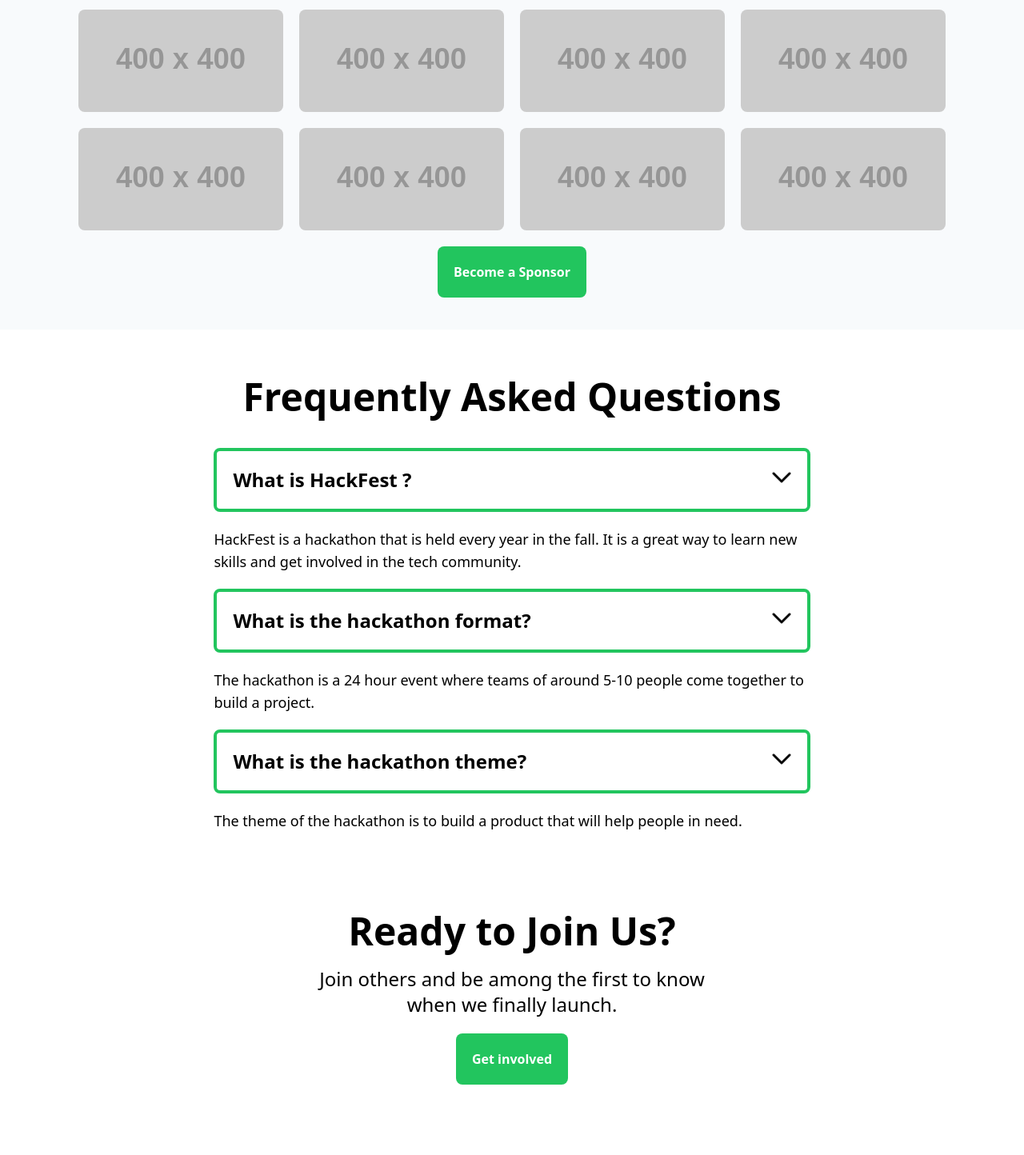
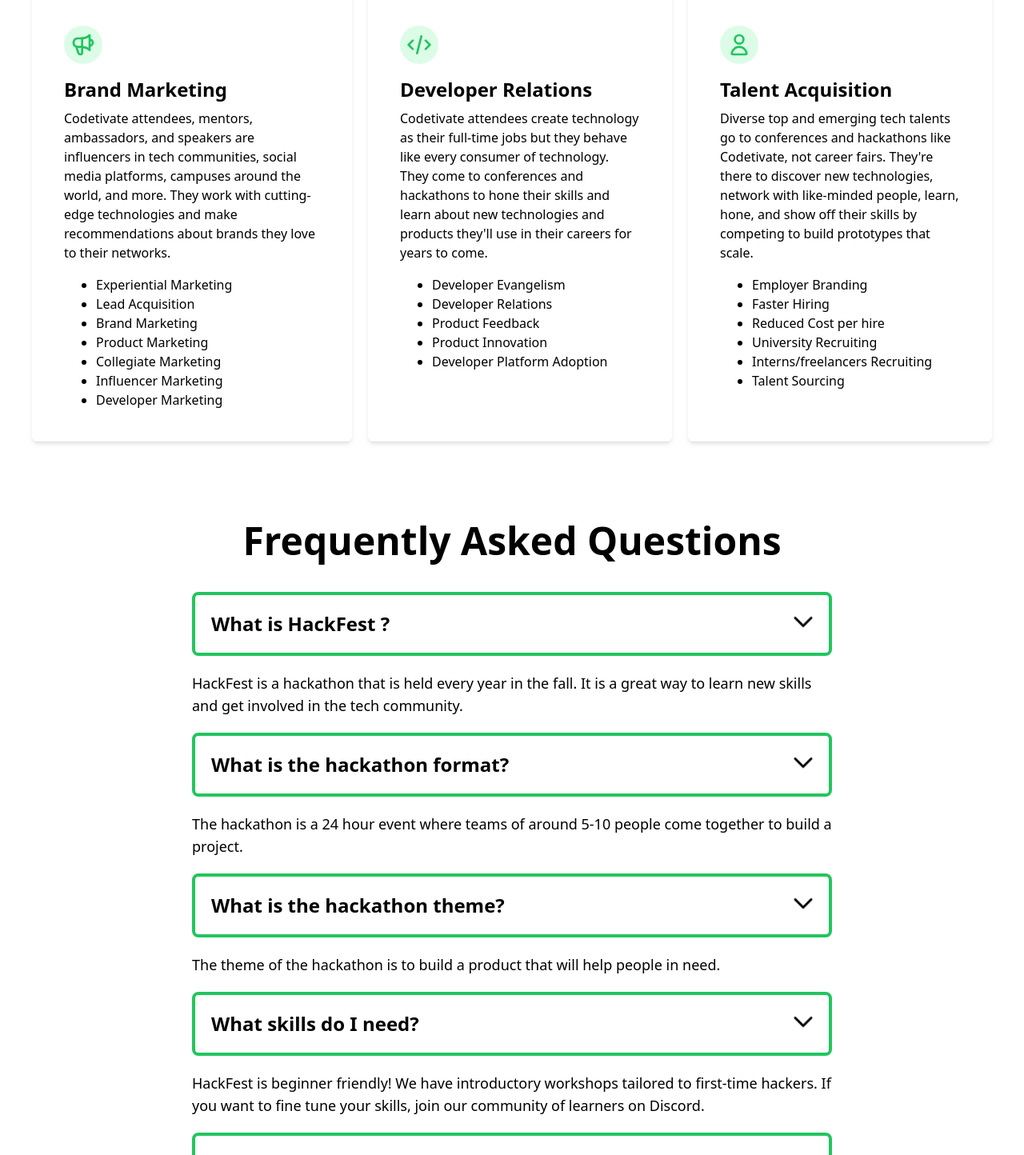
Before and after one commit to GenZtechies/gzt-hackfest, a Next.js app: page / in a window 1280 px wide. Shown: the part 1982-3426 px from the top of the page at 80% size. Built offline with nearby package versions, Linux system fonts and the light colour scheme.

Commit message:
FAQS and Sponsors

```diff
--- a/pages/index.tsx
+++ b/pages/index.tsx
@@ -29,7 +29,7 @@
 
 
                         <div className="w-screen md:w-9/12">
-                            <img src="/assets/images/icon-5.svg" alt="hackathon"/>
+                            <img src="/assets/images/icon-5.svg" alt="hackathon" />
                         </div>
 
                     </div>
@@ -73,7 +73,7 @@
                     <div className="grid grid-cols-1 md:grid-cols-2 lg:grid-cols-3 gap-5">
                         <div className="bg-green-500 p-2 rounded-lg shadow-lg hover:scale-105 transition duration-300">
 
-                            <img src="https://via.placeholder.com/600x600"  alt="team-member" className="h-60 w-72 object-cover object-center rounded-lg pb-2" />
+                            <img src="https://via.placeholder.com/600x600" alt="team-member" className="h-60 w-72 object-cover object-center rounded-lg pb-2" />
 
                             <h4 className="text-xl text-white font-bold px-1">Samantha Jane</h4>
                             <p className="text-md text-white font-light px-1 italic">Software Developer</p>
@@ -95,7 +95,7 @@
                 </section>
 
 
-                <section id="sponsors" className="container flex flex-col items-center mx-auto p-10 bg-slate-50">
+                {/* <section id="sponsors" className="container flex flex-col items-center mx-auto p-10 bg-slate-50">
 
                     <h3 className="text-5xl font-bold py-5 text-center text-black">Our Sponsors</h3>
 
@@ -127,11 +127,65 @@
                     </div>
 
                     <button className="bg-green-500 text-white font-bold p-5 rounded-lg mt-5">Become a Sponsor</button>
+                </section> */}
+
+                <section className="container flex flex-col items-center p-10 mx-auto">
+                    <h1 className="font-bold text-2xl text-center md:text-3xl mb-8">Why Do Companies Sponsor Gen-Z HackFest?</h1>
+                    <div className="grid md:grid-cols-3 md:space-x-5 space-y-5 md:space-y-0">
+
+                    <div className="p-10 rounded-md shadow-md h-[560px] bg-white">
+                        <svg xmlns="http://www.w3.org/2000/svg" className="h-12 w-12 bg-green-100 text-green-500 rounded-full p-2 mb-4" fill="none" viewBox="0 0 24 24" stroke="currentColor" strokeWidth={2}>
+                            <path strokeLinecap="round" strokeLinejoin="round" d="M11 5.882V19.24a1.76 1.76 0 01-3.417.592l-2.147-6.15M18 13a3 3 0 100-6M5.436 13.683A4.001 4.001 0 017 6h1.832c4.1 0 7.625-1.234 9.168-3v14c-1.543-1.766-5.067-3-9.168-3H7a3.988 3.988 0 01-1.564-.317z" />
+                        </svg>
+                        <h2 className="font-bold text-2xl mb-2">Brand Marketing</h2>
+                        <p className="text-base mb-4">Codetivate attendees, mentors, ambassadors, and speakers are influencers in tech communities, social media platforms, campuses around the world, and more. They work with cutting-edge technologies and make recommendations about brands they love to their networks.</p>
+                        <ul className="list-disc pl-10 text-base">
+                            <li>Experiential Marketing</li>
+                            <li>Lead Acquisition</li>
+                            <li>Brand Marketing</li>
+                            <li>Product Marketing</li>
+                            <li>Collegiate Marketing</li>
+                            <li>Influencer Marketing</li>
+                            <li>Developer Marketing</li>
+                        </ul>
+                    </div>
+
+                    <div className="p-10 rounded-md shadow-md h-[560px] bg-white">
+                        <svg xmlns="http://www.w3.org/2000/svg" className="h-12 w-12 bg-green-100 text-green-500 rounded-full p-2 mb-4" fill="none" viewBox="0 0 24 24" stroke="currentColor" strokeWidth={2}>
+                            <path strokeLinecap="round" strokeLinejoin="round" d="M10 20l4-16m4 4l4 4-4 4M6 16l-4-4 4-4" />
+                        </svg>
+                        <h2 className="font-bold text-2xl mb-2">Developer Relations</h2>
+                        <p className="text-base mb-4">Codetivate attendees create technology as their full-time jobs but they behave like every consumer of technology. They come to conferences and hackathons to hone their skills and learn about new technologies and products they'll use in their careers for years to come.</p>
+                        <ul className="list-disc pl-10 text-base">
+                            <li>Developer Evangelism</li>
+                            <li>Developer Relations </li>
+                            <li>Product Feedback
+                            </li>
+                            <li>Product Innovation</li>
+                            <li>Developer Platform Adoption</li>
+                        </ul>
+                    </div>
+                    <div className="p-10 bg-white rounded-md shadow-md h-[560px]">
+                        <svg xmlns="http://www.w3.org/2000/svg" className="h-12 w-12 bg-green-100 text-green-500 rounded-full p-2 mb-4" fill="none" viewBox="0 0 24 24" stroke="currentColor" strokeWidth={2}>
+                            <path strokeLinecap="round" strokeLinejoin="round" d="M16 7a4 4 0 11-8 0 4 4 0 018 0zM12 14a7 7 0 00-7 7h14a7 7 0 00-7-7z" />
+                        </svg>
+                        <h2 className="font-bold text-2xl mb-2">Talent Acquisition</h2>
+                        <p className="text-base mb-4">Diverse top and emerging tech talents go to conferences and hackathons like Codetivate, not career fairs. They're there to discover new technologies, network with like-minded people, learn, hone, and show off their skills by competing to build prototypes that scale.</p>
+                        <ul className="list-disc pl-10 text-base">
+                            <li>Employer Branding</li>
+                            <li>Faster Hiring</li>
+                            <li>Reduced Cost per hire</li>
+                            <li>University Recruiting </li>
+                            <li>Interns/freelancers Recruiting</li>
+                            <li>Talent Sourcing</li>
+                        </ul>
+                    </div>
+                    </div>
+
                 </section>
 
                 <section className="container flex flex-col items-center mx-auto p-10">
                     <h3 className="text-5xl font-bold py-5 text-center text-black">Frequently Asked Questions</h3>
-
                     <div className="flex flex-col items-center">
                         <div className="w-full md:w-2/3">
                             <div className="flex items-center justify-between border-4 rounded-lg border-green-500 p-5 my-5">
@@ -168,6 +222,29 @@
                             </div>
                             <p className="text-lg text-black">The theme of the hackathon is to build a product that will help people in need.</p>
                         </div>
+                        <div className="w-full md:w-2/3">
+                            <div className="flex items-center justify-between border-4 rounded-lg border-green-500 p-5 my-5">
+                                <h4 className="text-2xl font-bold text-black">What skills do I need?</h4>
+                                <span>
+                                    <svg className="animate-bounce" width={24} height={14} viewBox="0 0 24 14" fill="none" xmlns="http://www.w3.org/2000/svg">
+                                        <path d="M2 2L12 12L22 2" stroke="black" strokeWidth={3} strokeLinecap="round" strokeLinejoin="round" />
+                                    </svg>
+                                </span>
+                            </div>
+                            <p className="text-lg text-black">HackFest is beginner friendly! We have introductory workshops tailored to first-time hackers. If you want to fine tune your skills, join our community of learners on Discord.</p>
+                        </div>
+                        <div className="w-full md:w-2/3">
+                            <div className="flex items-center justify-between border-4 rounded-lg border-green-500 p-5 my-5">
+                                <h4 className="text-2xl font-bold text-black">How do i submit my Project?</h4>
+                                <span>
+                                    <svg className="animate-bounce" width={24} height={14} viewBox="0 0 24 14" fill="none" xmlns="http://www.w3.org/2000/svg">
+                                        <path d="M2 2L12 12L22 2" stroke="black" strokeWidth={3} strokeLinecap="round" strokeLinejoin="round" />
+                                    </svg>
+                                </span>
+                            </div>
+                            <p className="text-lg text-black">Lorem ipsum dolor sit amet consectetur adipisicing elit.</p>
+                        </div>
+
                     </div>
                 </section>
 
```
Lines whose indentation alone changed are shown as unchanged.
